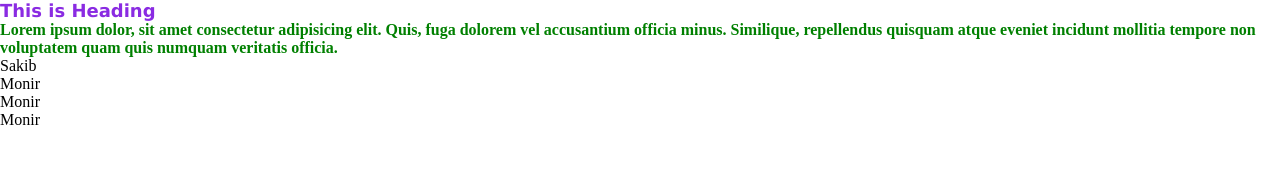
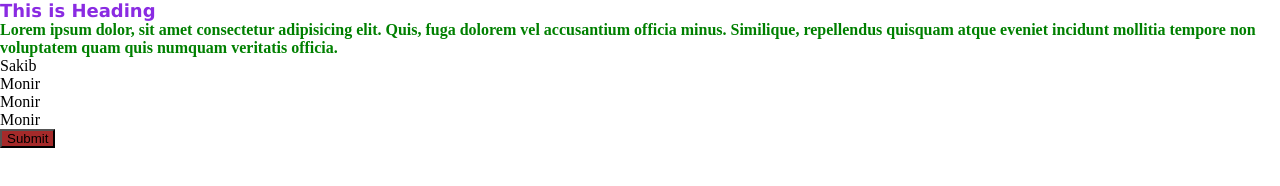
Before and after one commit to Hossahin/my-test-repo, a plain HTML site: page index.html in a window 1280 px wide. Drawn offline with Linux system fonts and the light colour scheme.

Commit message:
Second Commit

```diff
--- a/index.html
+++ b/index.html
@@ -19,5 +19,7 @@
         <li>Monir</li>
     </ul>
 
+    <button>Submit</button>
+
 </body>
 </html>
--- a/style.css
+++ b/style.css
@@ -18,3 +18,8 @@ p{
 li{
     list-style-type: none;
 }
+
+button{
+    padding: 0 5px 0 5px ;
+    background-color: brown;
+}
```
